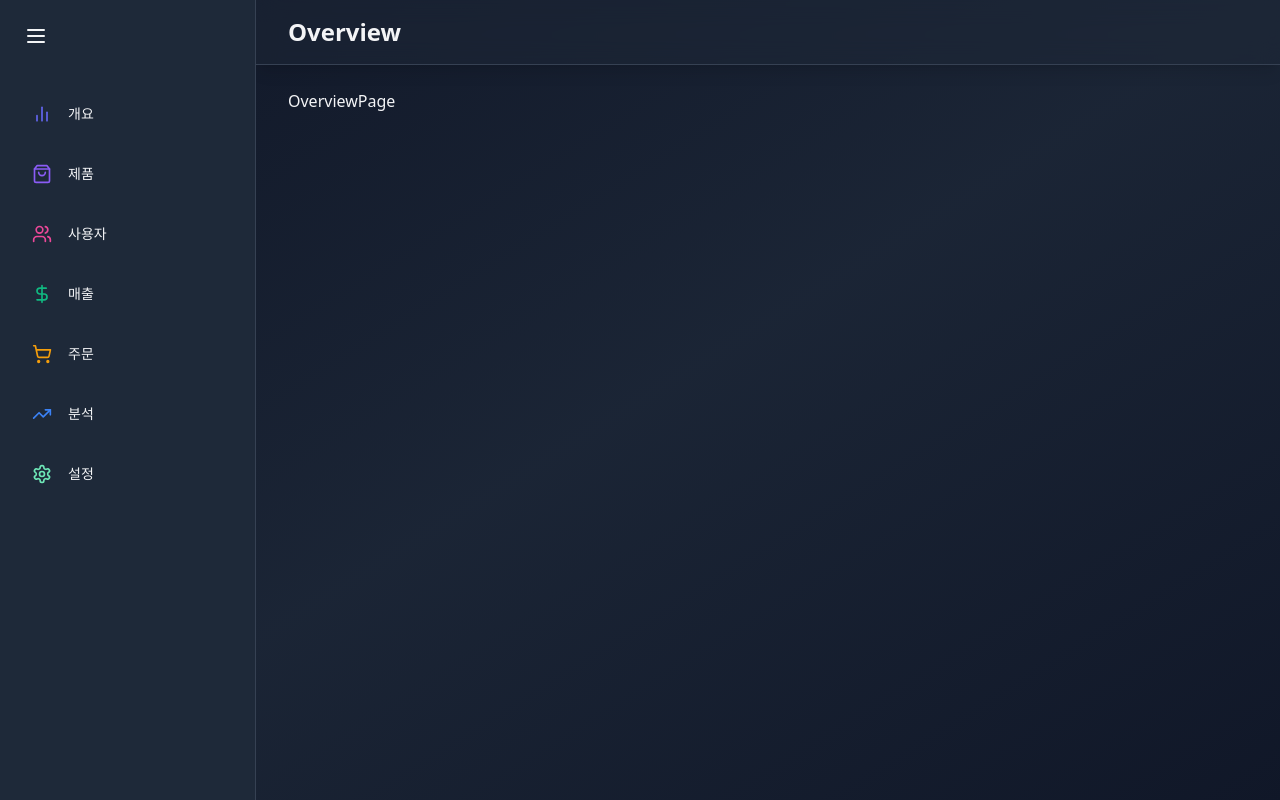
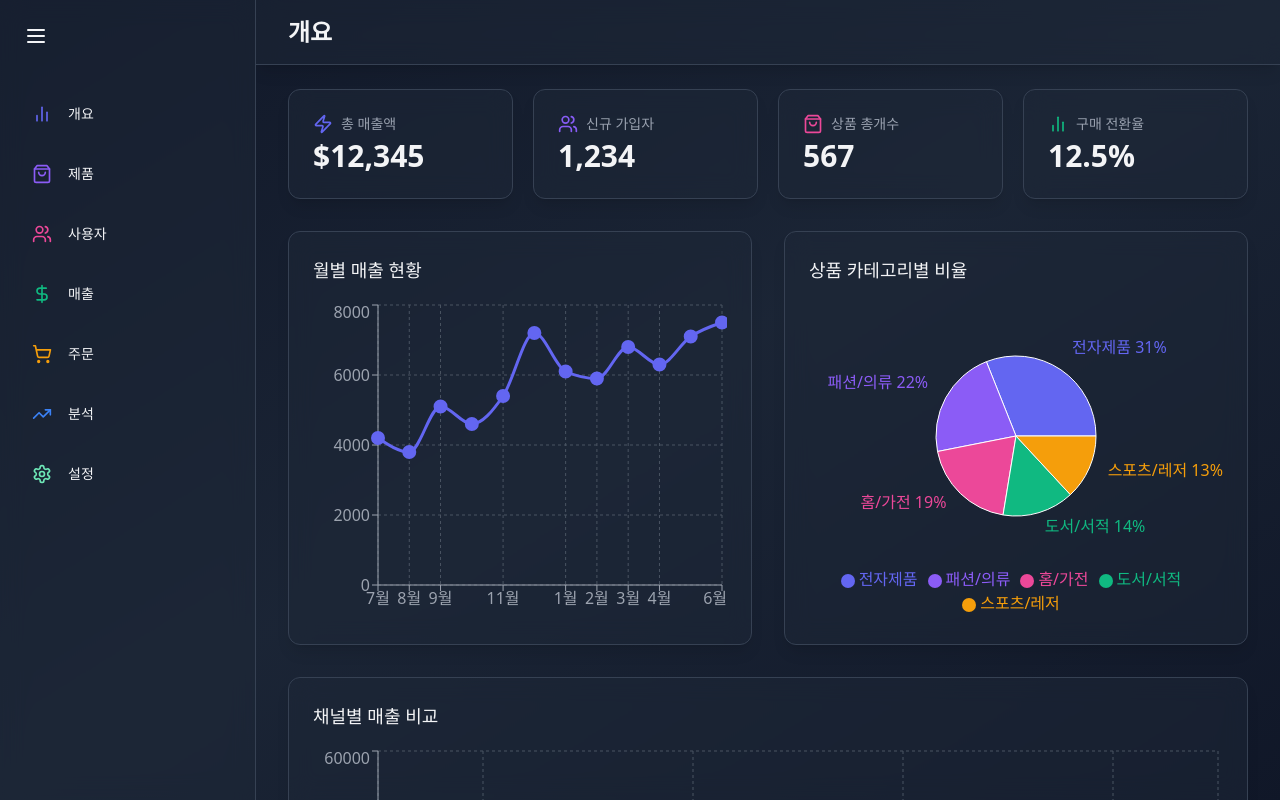
Before and after one commit to GangHyun95/admin-dashboard, a React (Vite) app: page / in a window 1280 px wide. Built offline with nearby package versions, Linux system fonts and the light colour scheme; the HTML template or start-up script is replaced by a standard one.

Commit message:
OverviewPage UI 작업

```diff
--- a/src/components/common/Sidebar.tsx
+++ b/src/components/common/Sidebar.tsx
@@ -23,9 +23,9 @@ const SIDEBAR_ITEMS = [
 ];
 
 export default function Sidebar() {
-    const [isSidebarOpen, setSidebarOpen] = useState(true);
+    const isMobile = window.innerWidth <= 768;
+    const [isSidebarOpen, setSidebarOpen] = useState(!isMobile);
 
-    const isMobile = window.innerWidth <= 768;
     return (
         <motion.div
             className={`${
@@ -40,7 +40,7 @@ export default function Sidebar() {
             }}
             // transition={{ duration: 0.3, ease: 'easeInOut' }}
         >
-            <div className='h-full bg-gray-800 bg-opacity-50 backdrop-blur-md p-4 flex flex-col border-r border-gray-700'>
+            <div className='h-full bg-gray-800/50 backdrop-blur-md p-4 flex flex-col border-r border-gray-700'>
                 <motion.button
                     whileHover={{ scale: 1.1 }}
                     whileTap={{ scale: 0.9 }}
--- /dev/null
+++ b/src/components/common/StatCard.tsx
@@ -0,0 +1,38 @@
+import { motion } from 'framer-motion';
+
+type StatCardProps = {
+    name: string;
+    icon: React.ComponentType<{
+        size?: number;
+        className?: string;
+        style?: { color: string };
+    }>;
+    value: string;
+    color: string;
+};
+export default function StatCard({
+    name,
+    icon: Icon,
+    value,
+    color,
+}: StatCardProps) {
+    return (
+        <motion.div
+            className='bg-gray-800/50 backdrop-blur-md overflow-hidden shadow-lg rounded-xl border border-gray-700'
+            whileHover={{
+                y: -5,
+                boxShadow: '0 25px 50px -12px rgba(0,0,0,0.5)',
+            }}
+        >
+            <div className='px-4 py-5 sm:p-6'>
+                <span className='flex items-center text-sm font-medium text-gray-400'>
+                    <Icon size={20} className='mr-2' style={{ color }} />
+                    {name}
+                </span>
+                <p className='mt-1 text-3xl font-semibold text-gray-100'>
+                    {value}
+                </p>
+            </div>
+        </motion.div>
+    );
+}
--- /dev/null
+++ b/src/components/overview/CategoryDistributionChart.tsx
@@ -0,0 +1,55 @@
+import { motion } from "framer-motion";
+import { PieChart, Pie, Cell, Tooltip, ResponsiveContainer, Legend } from "recharts";
+
+const categoryData = [
+    { name: "전자제품", value: 4500 },
+    { name: "패션/의류", value: 3200 },
+    { name: "홈/가전", value: 2800 },
+    { name: "도서/서적", value: 2100 },
+    { name: "스포츠/레저", value: 1900 },
+];
+
+const COLORS = ["#6366F1", "#8B5CF6", "#EC4899", "#10B981", "#F59E0B"];
+
+const CategoryDistributionChart = () => {
+	return (
+		<motion.div
+			className='bg-gray-800/50 backdrop-blur-md shadow-lg rounded-xl p-6 border border-gray-700'
+			initial={{ opacity: 0, y: 20 }}
+			animate={{ opacity: 1, y: 0 }}
+			transition={{ delay: 0.3 }}
+		>
+			<h2 className='text-lg font-medium mb-4 text-gray-100'>상품 카테고리별 비율</h2>
+			<div className='h-80'>
+				<ResponsiveContainer width={"100%"} height={"100%"}>
+					<PieChart>
+						<Pie
+							data={categoryData}
+							cx={"50%"}
+							cy={"50%"}
+							labelLine={false}
+							outerRadius={80}
+							fill='#8884d8'
+							dataKey='value'
+							label={({ name, percent }) => `${name} ${(percent * 100).toFixed(0)}%`}
+							isAnimationActive={false}
+						>
+							{categoryData.map((entry, index) => (
+								<Cell key={`cell-${index}`} fill={COLORS[index % COLORS.length]} />
+							))}
+						</Pie>
+						<Tooltip
+							contentStyle={{
+								backgroundColor: "rgba(31, 41, 55, 0.8)",
+								borderColor: "#4B5563",
+							}}
+							itemStyle={{ color: "#E5E7EB" }}
+						/>
+						<Legend />
+					</PieChart>
+				</ResponsiveContainer>
+			</div>
+		</motion.div>
+	);
+};
+export default CategoryDistributionChart;
--- /dev/null
+++ b/src/components/overview/SalesChannelChart.tsx
@@ -0,0 +1,48 @@
+import { motion } from "framer-motion";
+import { BarChart, Bar, XAxis, YAxis, CartesianGrid, Tooltip, ResponsiveContainer, Legend, Cell } from "recharts";
+
+const COLORS = ["#6366F1", "#8B5CF6", "#EC4899", "#10B981", "#F59E0B"];
+
+const SALES_CHANNEL_DATA = [
+	{ name: "웹사이트", value: 45600 },
+	{ name: "모바일 앱", value: 38200 },
+	{ name: "온라인 마켓", value: 29800 },
+	{ name: "소셜 미디어", value: 18700 },
+];
+
+const SalesChannelChart = () => {
+	return (
+		<motion.div
+			className='bg-gray-800/50 backdrop-blur-md shadow-lg rounded-xl p-6 lg:col-span-2 border border-gray-700'
+			initial={{ opacity: 0, y: 20 }}
+			animate={{ opacity: 1, y: 0 }}
+			transition={{ delay: 0.4 }}
+		>
+			<h2 className='text-lg font-medium mb-4 text-gray-100'>채널별 매출 비교</h2>
+
+			<div className='h-80'>
+				<ResponsiveContainer>
+					<BarChart data={SALES_CHANNEL_DATA}>
+						<CartesianGrid strokeDasharray='3 3' stroke='#4B5563' />
+						<XAxis dataKey='name' stroke='#9CA3AF' />
+						<YAxis stroke='#9CA3AF' />
+						<Tooltip
+							contentStyle={{
+								backgroundColor: "rgba(31, 41, 55, 0.8)",
+								borderColor: "#4B5563",
+							}}
+							itemStyle={{ color: "#E5E7EB" }}
+						/>
+						<Legend />
+						<Bar dataKey={"value"} name="매출" fill='#8884d8'>
+							{SALES_CHANNEL_DATA.map((entry, index) => (
+								<Cell key={`cell-${index}`} fill={COLORS[index % COLORS.length]} />
+							))}
+						</Bar>
+					</BarChart>
+				</ResponsiveContainer>
+			</div>
+		</motion.div>
+	);
+};
+export default SalesChannelChart;
--- /dev/null
+++ b/src/components/overview/SalesOverviewChart.tsx
@@ -0,0 +1,66 @@
+import {
+    LineChart,
+    Line,
+    XAxis,
+    YAxis,
+    CartesianGrid,
+    Tooltip,
+    ResponsiveContainer,
+} from 'recharts';
+import { motion } from 'framer-motion';
+
+const salesData = [
+    { name: '7월', 매출: 4200 },
+    { name: '8월', 매출: 3800 },
+    { name: '9월', 매출: 5100 },
+    { name: '10월', 매출: 4600 },
+    { name: '11월', 매출: 5400 },
+    { name: '12월', 매출: 7200 },
+    { name: '1월', 매출: 6100 },
+    { name: '2월', 매출: 5900 },
+    { name: '3월', 매출: 6800 },
+    { name: '4월', 매출: 6300 },
+    { name: '5월', 매출: 7100 },
+    { name: '6월', 매출: 7500 },
+];
+
+export default function SalesOverviewChart() {
+    return (
+        <motion.div
+            className='bg-gray-800/50 backdrop-blur-md shadow-lg rounded-xl p-6 border border-gray-700'
+            initial={{ opacity: 0, y: 20 }}
+            animate={{ opacity: 1, y: 0 }}
+            transition={{ delay: 0.2 }}
+        >
+            <h2 className='text-lg font-medium mb-4 text-gray-100'>
+                월별 매출 현황
+            </h2>
+
+            <div className='h-80'>
+                <ResponsiveContainer width={'100%'} height={'100%'}>
+                    <LineChart data={salesData}>
+                        <CartesianGrid strokeDasharray='3 3' stroke='#4B5563' />
+                        <XAxis dataKey={'name'} stroke='#9ca3af' />
+                        <YAxis stroke='#9ca3af' />
+                        <Tooltip
+                            contentStyle={{
+                                backgroundColor: 'rgba(31, 41, 55, 0.8)',
+                                borderColor: '#4B5563',
+                            }}
+                            itemStyle={{ color: '#E5E7EB' }}
+                            formatter={(value: number) => `$${value.toLocaleString()}`}
+                        />
+                        <Line
+                            type='monotone'
+                            dataKey='매출'
+                            stroke='#6366F1'
+                            strokeWidth={3}
+                            dot={{ fill: '#6366F1', strokeWidth: 2, r: 6 }}
+                            activeDot={{ r: 8, strokeWidth: 2 }}
+                        />
+                    </LineChart>
+                </ResponsiveContainer>
+            </div>
+        </motion.div>
+    );
+}
--- a/src/layout/Layout.tsx
+++ b/src/layout/Layout.tsx
@@ -4,19 +4,20 @@ import Header from '../components/common/Header';
 
 export default function Layout() {
     const location = useLocation();
+    const isMobile = window.innerWidth <= 768;
 
     const getTitle = () => {
         switch (location.pathname) {
             case '/':
-                return 'Overview';
+                return '개요';
             case '/products':
-                return 'Products';
+                return '제품';
             default:
                 return '';
         }
     };
     return (
-        <div className='flex h-screen bg-gray-900 text-gray-100 overflow-hidden'>
+        <div className={`flex h-screen bg-gray-900 text-gray-100 overflow-hidden ${isMobile ?' pl-20' : ''}`}>
             <div className='fixed inset-0 z-0'>
                 <div className='absolute inset-0 bg-gradient-to-br from-gray-900 via-gray-800 to-gray-900 opacity-80' />
                 <div className='absolute inset-0 backdrop:blur-sm' />
--- a/src/pages/OverviewPage.tsx
+++ b/src/pages/OverviewPage.tsx
@@ -1,3 +1,49 @@
+import { motion } from 'framer-motion';
+import StatCard from '../components/common/StatCard';
+import { BarChart2, ShoppingBag, Users, Zap } from 'lucide-react';
+import SalesOverviewChart from '../components/overview/SalesOverviewChart';
+import CategoryDistributionChart from '../components/overview/CategoryDistributionChart';
+import SalesChannelChart from '../components/overview/SalesChannelChart';
 export default function OverviewPage() {
-    return <div>OverviewPage</div>;
+    return (
+        <>
+            <motion.div
+                className='grid grid-cols-1 gap-5 sm:grid-cols-2 lg:grid-cols-4 mb-8'
+                initial={{ opacity: 0, y: 20 }}
+                animate={{ opacity: 1, y: 0 }}
+                transition={{ duration: 1 }}
+            >
+                <StatCard
+                    name='총 매출액'
+                    icon={Zap}
+                    value='$12,345'
+                    color='#6366F1'
+                />
+                <StatCard
+                    name='신규 가입자'
+                    icon={Users}
+                    value='1,234'
+                    color='#885CF6'
+                />
+                <StatCard
+                    name='상품 총개수'
+                    icon={ShoppingBag}
+                    value='567'
+                    color='#EC4899'
+                />
+                <StatCard
+                    name='구매 전환율'
+                    icon={BarChart2}
+                    value='12.5%'
+                    color='#10B981'
+                />
+            </motion.div>
+
+            <div className='grid grid-cols-1 lg:grid-cols-2 gap-8'>
+                <SalesOverviewChart />
+                <CategoryDistributionChart />
+                <SalesChannelChart />
+            </div>
+        </>
+    );
 }
```
